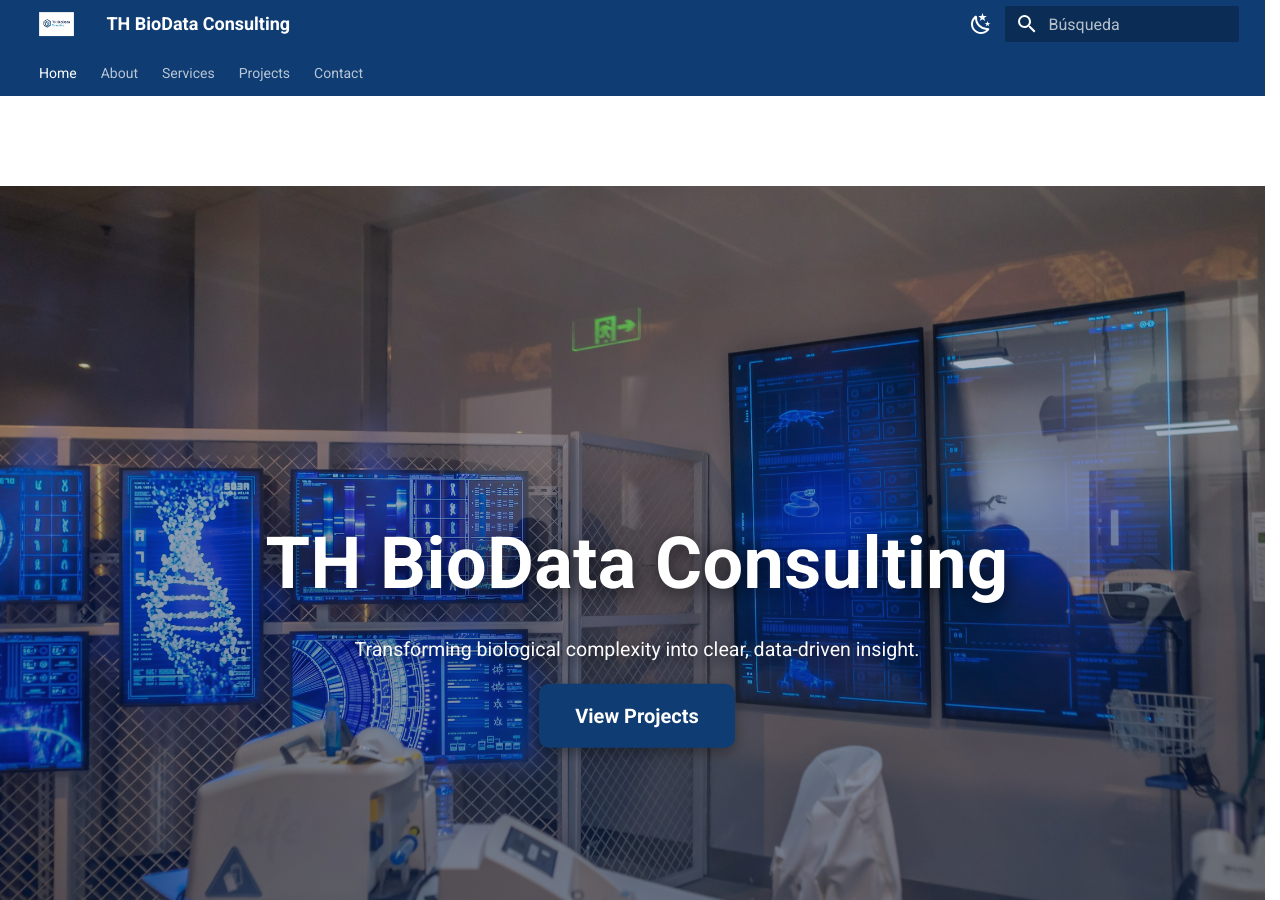
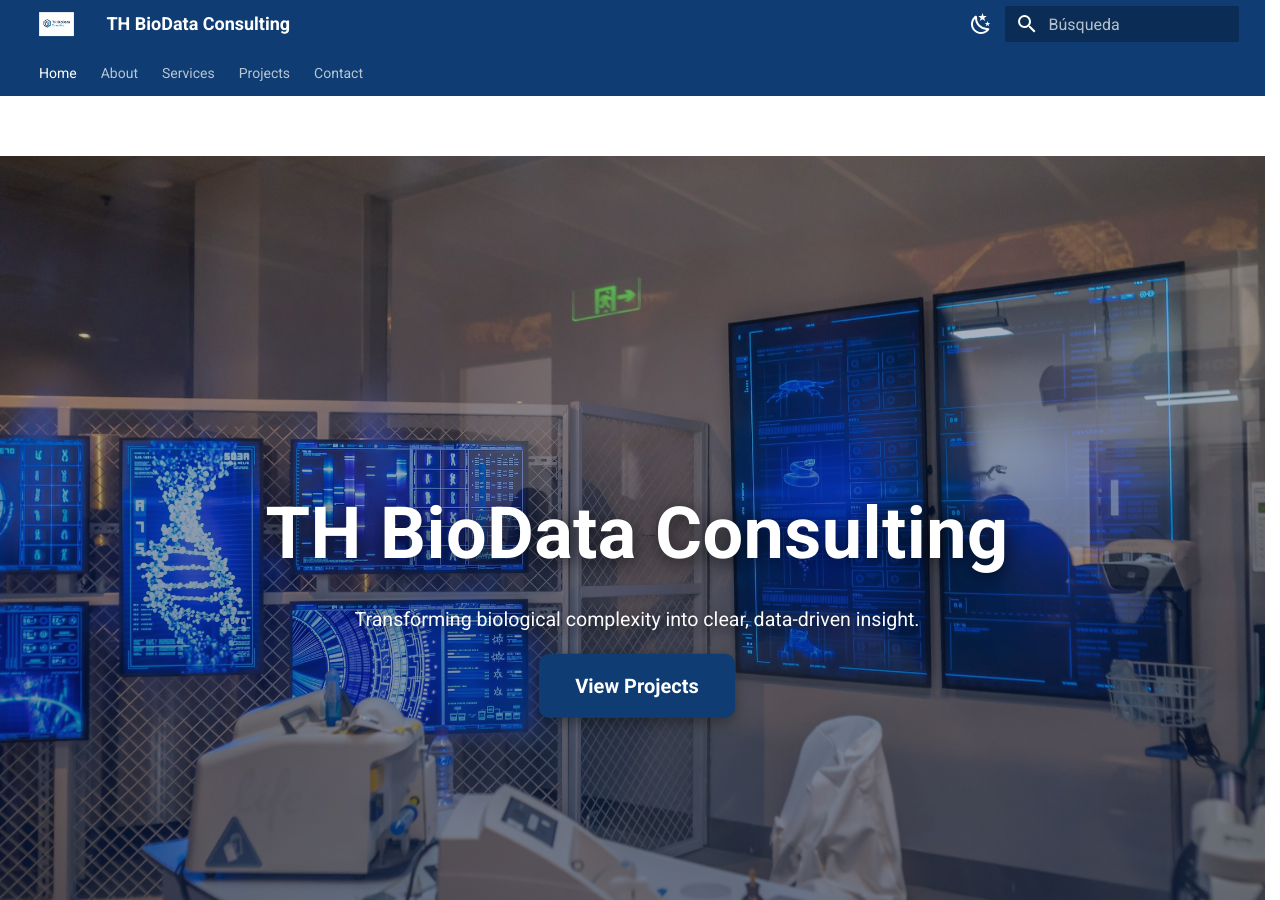
Before and after one commit to TH-BioData/th-biodata.github.io, an MkDocs documentation site: the page built from docs/index.md, in a window 1280 px wide and 900 px high. Built offline with MkDocs 1.6.1 and Material for MkDocs 9.7.7, drawn with Linux system fonts in a browser that asks for light colours.

Commit message:
Update extra.css

```diff
--- a/docs/styles/extra.css
+++ b/docs/styles/extra.css
@@ -202,3 +202,23 @@ body:has(#th-hero) .md-typeset hr {
   body:has(#th-hero) .md-content { padding: 1.2rem .9rem !important; }
   #th-hero .hero__content { width: 92vw; }
 }
+
+
+/* Elimina la franja blanca entre header y hero SOLO en Home */
+body:has(#th-hero) .md-header ~ .md-container .md-main {
+  margin-top: 0 !important;   /* anula margen que deja el header fijo */
+  padding-top: 0 !important;  /* por si el tema usa padding en vez de margin */
+}
+
+body:has(#th-hero) .md-main__inner {
+  margin-top: 0 !important;   /* algunos builds aplican el offset aquí */
+}
+
+body:has(#th-hero) .md-content {
+  margin-top: 0 !important;   /* evita que el primer bloque empuje hacia abajo */
+}
+
+/* Asegura que el hero arranque inmediatamente debajo del header */
+#th-hero {
+  margin-top: 0 !important;
+}
```
